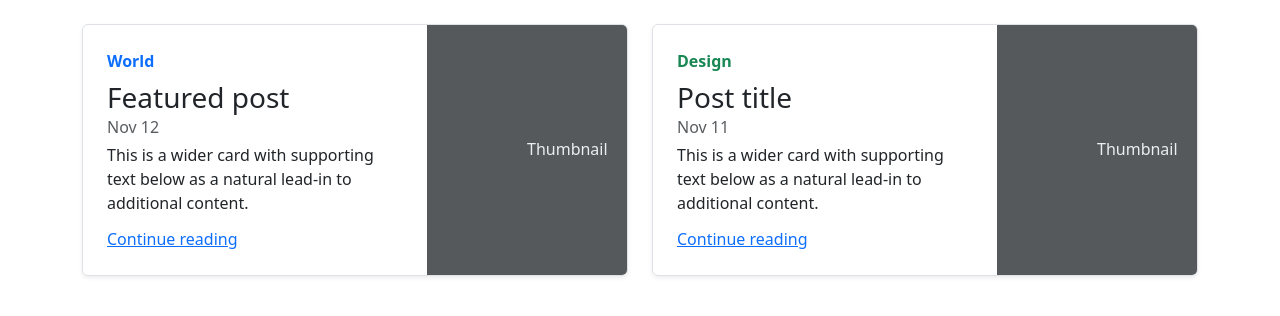
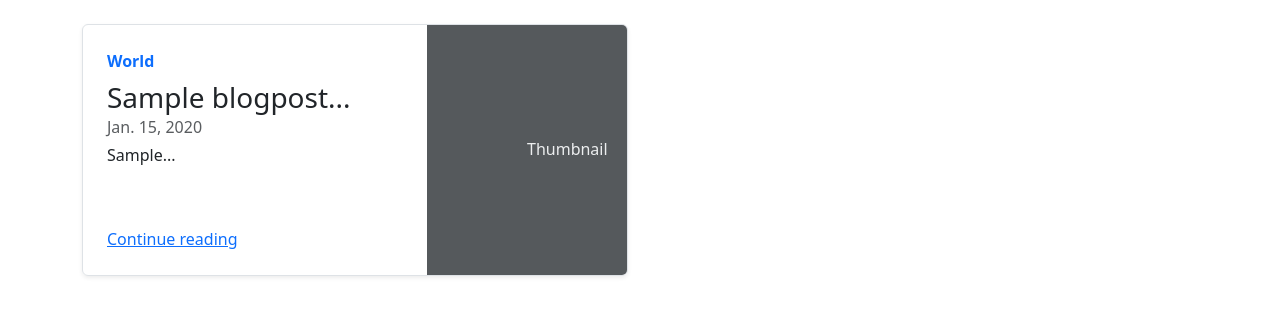
Before and after one commit to abhishekkapoorx/my-commercial-start, a Django app: page /blog/ in a window 1280 px wide. Shown: the part 56-372 px from the top of the page. Run offline with Django 3.2, Linux system fonts and the light colour scheme; tables that the repository leaves empty hold one stand-in row (values such as "Sample post").

Commit message:
Made blogpost page

```diff
--- a/blog/templates/blog/index.html
+++ b/blog/templates/blog/index.html
@@ -6,21 +6,24 @@
 
 
 {% block body %}
-
+{% load static %}
 <div class="container mt-4">
     <div class="row mt-2">
+
+        {% for post in blogPost %}
         <div class="col-md-6">
             <div class="row g-0 border rounded overflow-hidden flex-md-row mb-4 shadow-sm h-md-250 position-relative">
                 <div class="col p-4 d-flex flex-column position-static">
                     <strong class="d-inline-block mb-2 text-primary">World</strong>
-                    <h3 class="mb-0">Featured post</h3>
-                    <div class="mb-1 text-body-secondary">Nov 12</div>
-                    <p class="card-text mb-auto">This is a wider card with supporting text below as a natural lead-in to
-                        additional content.</p>
+                    <h3 class="mb-0">{{post.title|slice:":50"}}...</h3>
+                    <div class="mb-1 text-body-secondary">{{post.pub_date}}</div>
+                    <p class="card-text mb-auto">
+                        {{post.head0|slice:":200"}}...
+                    </p>
                     <a href="#" class="stretched-link">Continue reading</a>
                 </div>
                 <div class="col-auto d-none d-lg-block">
-                    <svg class="bd-placeholder-img" width="200" height="250" xmlns="http://www.w3.org/2000/svg"
+                    <svg class="bd-placeholder-img" width="200" height="250" xmlns="/media/{{post.thumbnail}}"
                         role="img" aria-label="Placeholder: Thumbnail" preserveAspectRatio="xMidYMid slice"
                         focusable="false">
                         <title>Placeholder</title>
@@ -30,7 +33,9 @@
                 </div>
             </div>
         </div>
-        <div class="col-md-6">
+        {% endfor %}
+
+        <!-- <div class="col-md-6">
             <div class="row g-0 border rounded overflow-hidden flex-md-row mb-4 shadow-sm h-md-250 position-relative">
                 <div class="col p-4 d-flex flex-column position-static">
                     <strong class="d-inline-block mb-2 text-success">Design</strong>
@@ -50,7 +55,7 @@
                     </svg>
                 </div>
             </div>
-        </div>
+        </div> -->
     </div>
 </div>
 
--- a/blog/urls.py
+++ b/blog/urls.py
@@ -3,5 +3,5 @@ from django.urls import path
 
 urlpatterns = [
     path("", views.index, name="BlogHome"),
-    path("blogpost/", views.blogPost, name="BlogPost")
+    path("blogpost/<int:id>", views.blogPost, name="BlogPost")
 ]
--- a/blog/views.py
+++ b/blog/views.py
@@ -10,5 +10,6 @@ def index(request):
     }
     return render(request, "blog/index.html", post)
 
-def blogPost(request):
-    return render(request, "blog/blogpost.html")
+def blogPost(request, id):
+    post = BlogPost.objects.filter(postId = id)[0]
+    return render(request, "blog/blogpost.html", {"post":post})
```
Also changed, not shown: blog/templates/blog/blogpost.html (+11 -13 lines).
